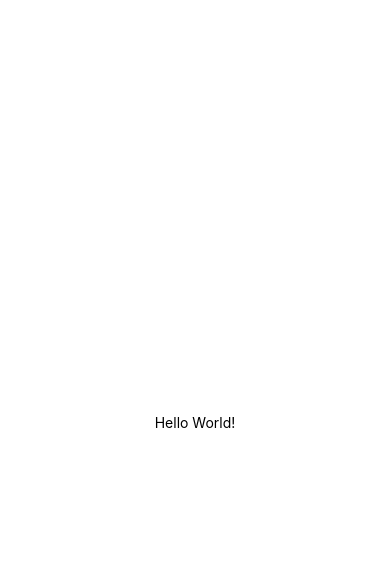
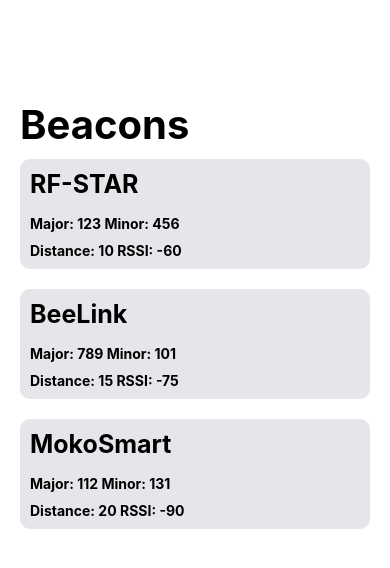
Before and after one commit to MATTonash/guide-bledetection, a React Native app: screen / in a window 390 px wide. Shown: the top 568 px of the page. Built offline with nearby package versions, Linux system fonts and the light colour scheme.

Commit message:
Created a mock demo of the first page of the application

```diff
--- a/App.js
+++ b/App.js
@@ -1,11 +1,53 @@
 import { StatusBar } from "expo-status-bar";
-import { StyleSheet, Text, View } from "react-native";
+import { useState } from "react";
+import { StyleSheet, Text, View, FlatList } from "react-native";
+import CardView from "./components/cardView";
 
 export default function App() {
+  const [beaconData, setBeaconData] = useState([
+    {
+      id: 1,
+      title: "RF-STAR",
+      major: 123,
+      minor: 456,
+      distance: 10,
+      rssi: -60,
+    },
+    {
+      id: 2,
+      title: "BeeLink",
+      major: 789,
+      minor: 101,
+      distance: 15,
+      rssi: -75,
+    },
+    {
+      id: 3,
+      title: "MokoSmart",
+      major: 112,
+      minor: 131,
+      distance: 20,
+      rssi: -90,
+    },
+  ]);
+
   return (
     <View style={styles.container}>
-      <Text>Hello World!</Text>
-      <StatusBar style="auto" />
+      <Text style={styles.title}>Beacons</Text>
+      {/* FlatList with data from state*/}
+      <FlatList
+        data={beaconData}
+        renderItem={({ item }) => (
+          <CardView
+            title={item.title}
+            major={item.major}
+            minor={item.minor}
+            distance={item.distance}
+            rssi={item.rssi}
+          />
+        )}
+        keyExtractor={(item) => item.id}
+      />
     </View>
   );
 }
@@ -14,7 +56,13 @@
   container: {
     flex: 1,
     backgroundColor: "#fff",
-    alignItems: "center",
     justifyContent: "center",
+    marginTop: 100,
+    paddingHorizontal: 20,
+  },
+  title: {
+    fontSize: 40,
+    color: "black",
+    fontWeight: "bold",
   },
 });
--- /dev/null
+++ b/components/cardView.js
@@ -0,0 +1,39 @@
+import { StyleSheet, Text, View, FlatList } from "react-native";
+
+function CardView({ title, major, minor, distance, rssi }) {
+  return (
+    <View style={styles.card}>
+      <Text style={styles.title}>{title}</Text>
+
+      <Text style={styles.cardInfo}>
+        Major: {major} Minor: {minor}
+      </Text>
+
+      <Text style={styles.cardInfo}>
+        Distance: {distance} RSSI: {rssi}
+      </Text>
+    </View>
+  );
+}
+
+const styles = StyleSheet.create({
+  card: {
+    backgroundColor: "#E5E5EA",
+    padding: 10,
+    marginVertical: 10,
+    borderRadius: 10,
+    justifyContent: "space-between",
+    height: 110,
+  },
+
+  title: {
+    fontSize: 25,
+    marginBottom: 5,
+    fontWeight: "bold",
+  },
+  cardInfo: {
+    fontWeight: "bold",
+  },
+});
+
+export default CardView;
```
